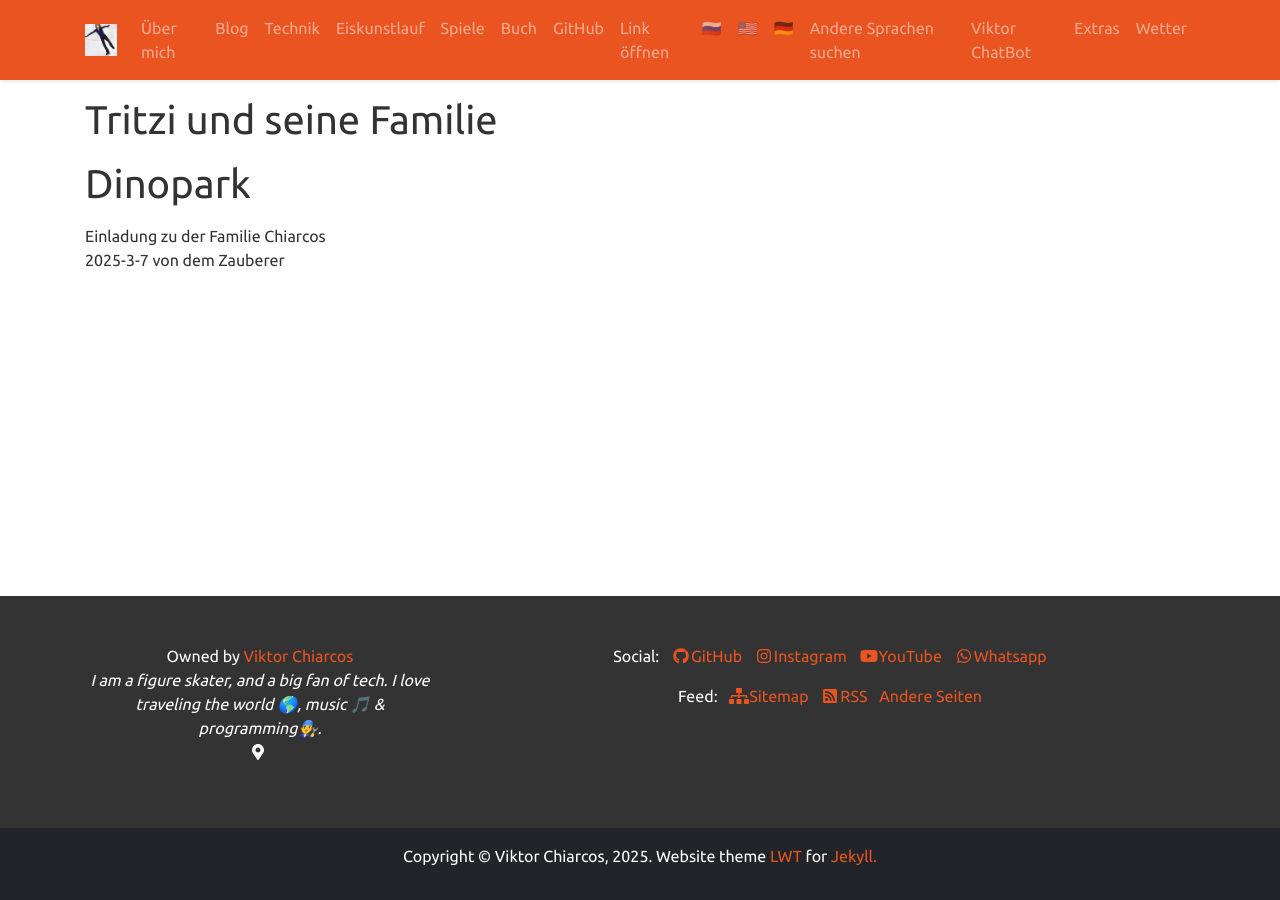
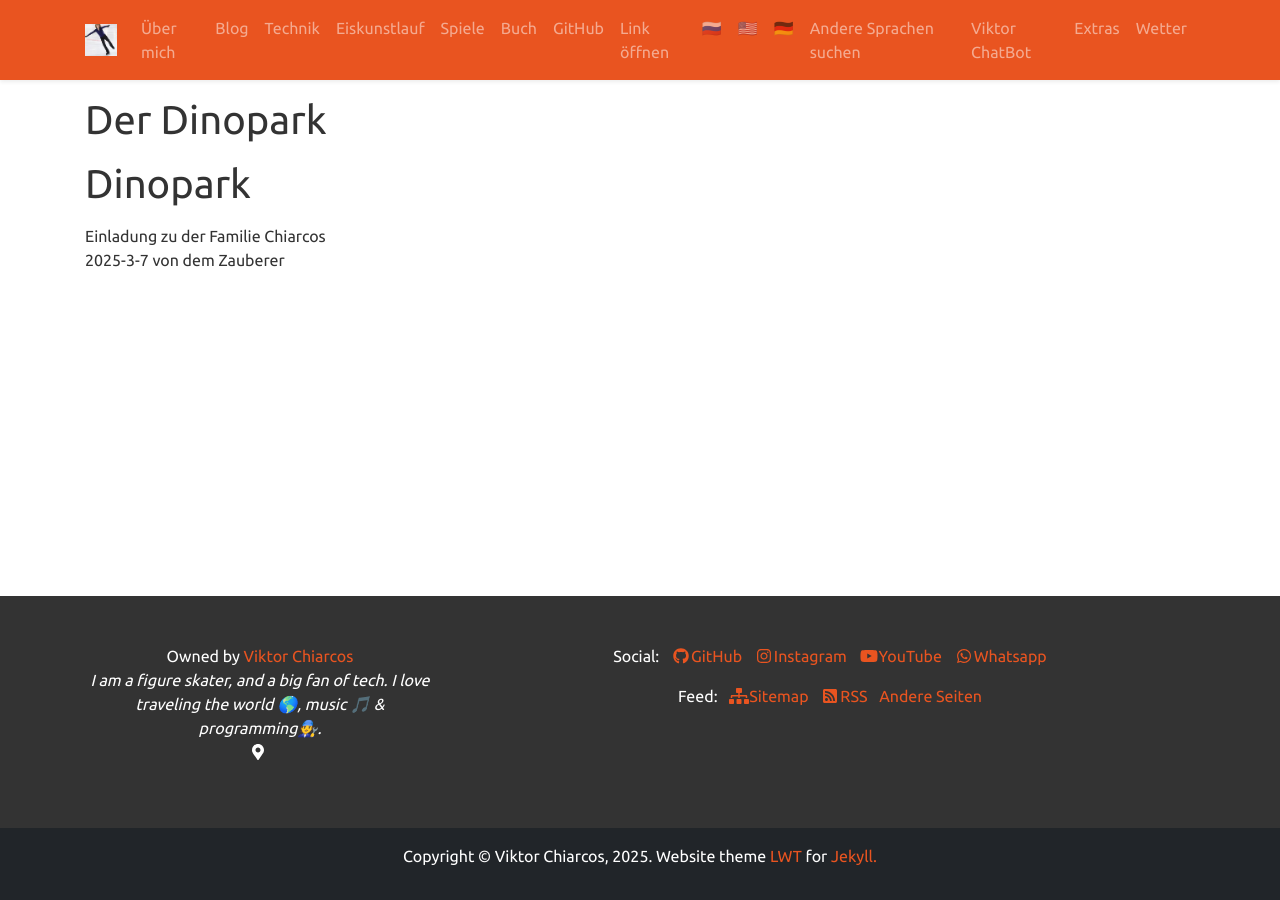
Before and after one commit to viktor-chiarcos/viktor-chiarcos.github.io, a Jekyll site: the page built from _pages/tritzi.md, in a window 1280 px wide. Built offline with Jekyll 4.4.1, drawn with Linux system fonts in a browser that asks for light colours.

Commit message:
Update tritzi.md

```diff
--- a/_pages/tritzi.md
+++ b/_pages/tritzi.md
@@ -2,8 +2,8 @@
 layout: page
 permalink: /dino-park
 
-title: "Tritzi und seine Familie"
-excerpt: "Sinopark hier"
+title: "Der Dinopark"
+excerpt: "Dinopark hier"
 action: true
 #action_btn:
 
```
